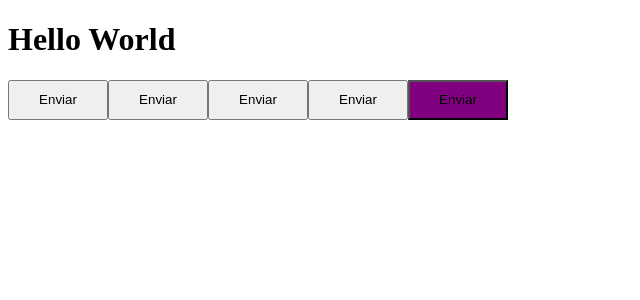
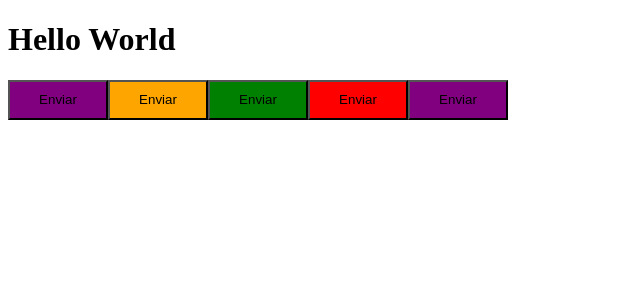
Before and after one commit to GustavoBenevenuto/timer-reactjs, a React (Vite) app: page / in a window 1280 px wide. Shown: the top 300 px of the page, without its empty margins (0-640 px from the left). Built offline with nearby package versions, Linux system fonts and the light colour scheme.

Commit message:
Refatorando nomes

```diff
--- a/src/App.tsx
+++ b/src/App.tsx
@@ -6,10 +6,10 @@ function App() {
         <>
             <h1>Hello World</h1>
             <>
-                <Button variant="primary" />
-                <Button variant="secondary" />
-                <Button variant="success" />
-                <Button variant="danger" />
+                <Button variant="primaria" />
+                <Button variant="secundaria" />
+                <Button variant="sucesso" />
+                <Button variant="perigo" />
                 <Button />
             </>
         </>
```
